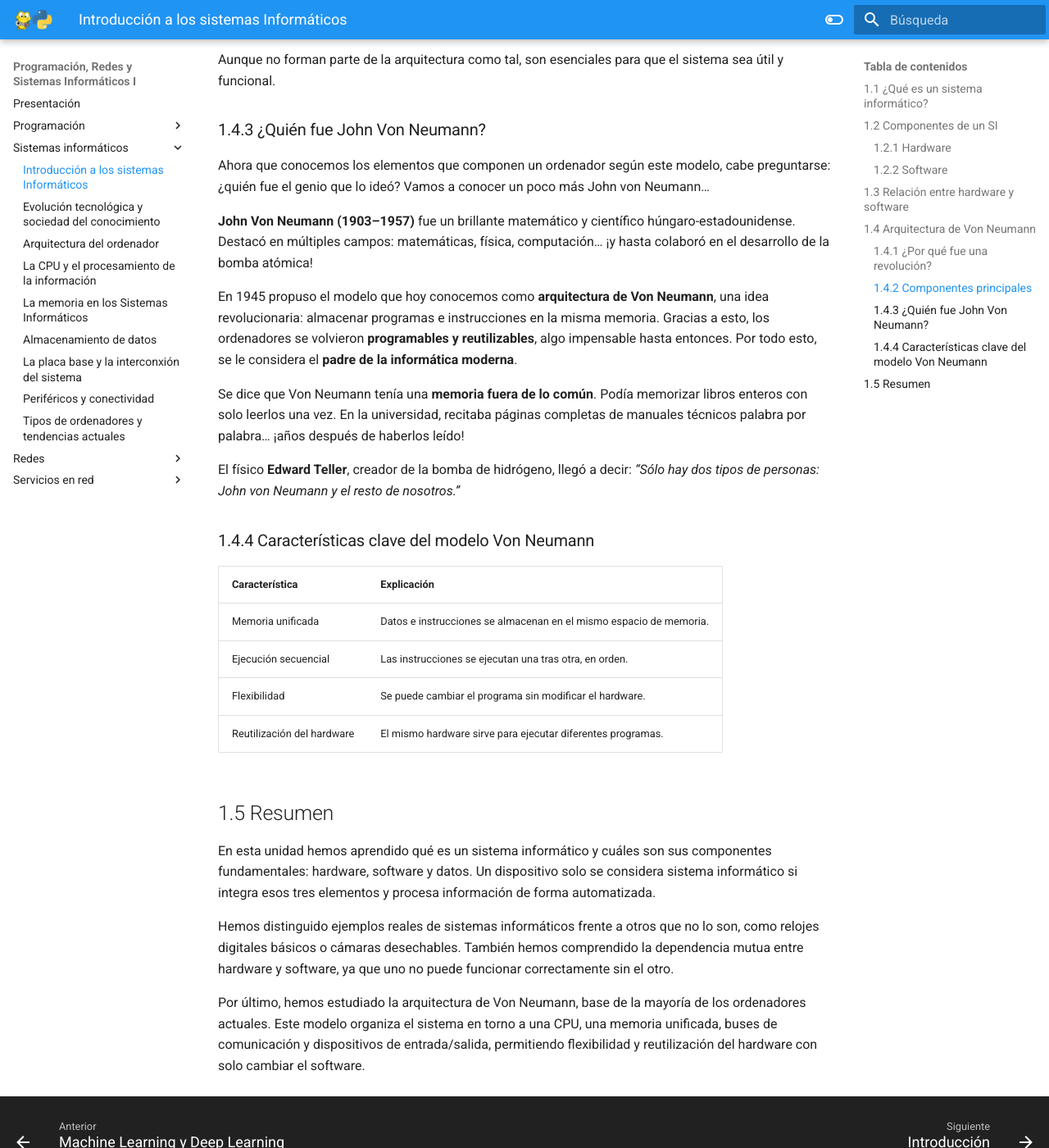
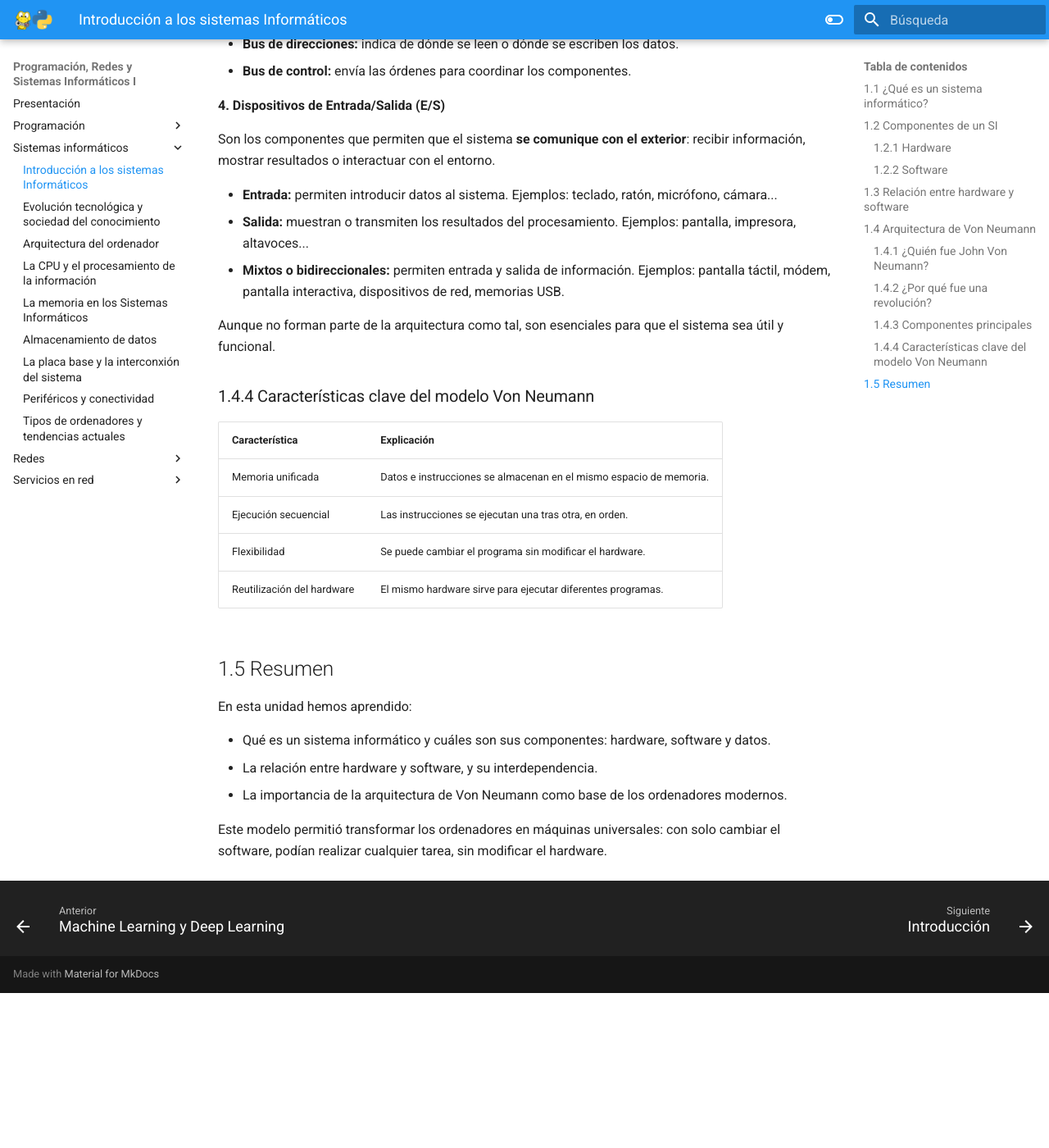
Before and after one commit to maycalle/1bach, an MkDocs documentation site: the page built from docs/sistemas_01.md, in a window 1280 px wide and 1400 px high, scrolled down 4174 px. Shown: the whole window at 82% size. Built offline with MkDocs 1.6.1 and Material for MkDocs 9.7.7, drawn with Linux system fonts in a browser that asks for light colours; after the commit the page ends 5385 px from its top, so only the background shows below that; some of the changed text lies outside the part shown.

Commit message:
intro a los SI

```diff
--- a/docs/sistemas_01.md
+++ b/docs/sistemas_01.md
@@ -34,10 +34,7 @@
 - **Unidad central de procesamiento (CPU):** ejecuta instrucciones.
 - **Memoria:** almacena datos temporalmente (RAM, caché).
 - **Almacenamiento secundario:** guarda información de forma persistente (discos duros, SSD, unidades USB).
-- **Periféricos:**
-    - **Entrada:** teclado, ratón, escáner.
-    - **Salida:** pantalla, impresora.
-    - **Mixtos:** pantalla táctil, webcam, unidades de almacenamiento externas.
+- **Periféricos:** son dispositivos que permiten la comunicación con el usuario.
 
 ### 1.2.2 Software
 
@@ -120,18 +127,6 @@
 
 Aunque no forman parte de la arquitectura como tal, son esenciales para que el sistema sea útil y funcional.
 
-### 1.4.3 ¿Quién fue John Von Neumann?
-
-Ahora que conocemos los elementos que componen un ordenador según este modelo, cabe preguntarse: ¿quién fue el genio que lo ideó? Vamos a conocer un poco más John von Neumann…
-
-**John Von Neumann (1903–1957)** fue un brillante matemático y científico húngaro-estadounidense. Destacó en múltiples campos: matemáticas, física, computación… ¡y hasta colaboró en el desarrollo de la bomba atómica!
-
-En 1945 propuso el modelo que hoy conocemos como **arquitectura de Von Neumann**, una idea revolucionaria: almacenar programas e instrucciones en la misma memoria. Gracias a esto, los ordenadores se volvieron **programables y reutilizables**, algo impensable hasta entonces. Por todo esto, se le considera el **padre de la informática moderna**.
-
-Se dice que Von Neumann tenía una **memoria fuera de lo común**. Podía memorizar libros enteros con solo leerlos una vez. En la universidad, recitaba páginas completas de manuales técnicos palabra por palabra… ¡años después de haberlos leído!
-
-El físico **Edward Teller**, creador de la bomba de hidrógeno, llegó a decir: *“Sólo hay dos tipos de personas: John von Neumann y el resto de nosotros.”*
-
 ### 1.4.4 Características clave del modelo Von Neumann
 
 | Característica             | Explicación                                                                 |
@@ -143,8 +138,10 @@
 
 ## 1.5 Resumen
 
-En esta unidad hemos aprendido qué es un sistema informático y cuáles son sus componentes fundamentales: hardware, software y datos. Un dispositivo solo se considera sistema informático si integra esos tres elementos y procesa información de forma automatizada.
+En esta unidad hemos aprendido:
 
-Hemos distinguido ejemplos reales de sistemas informáticos frente a otros que no lo son, como relojes digitales básicos o cámaras desechables. También hemos comprendido la dependencia mutua entre hardware y software, ya que uno no puede funcionar correctamente sin el otro.
+- Qué es un sistema informático y cuáles son sus componentes: hardware, software y datos.
+- La relación entre hardware y software, y su interdependencia.
+- La importancia de la arquitectura de Von Neumann como base de los ordenadores modernos.
 
-Por último, hemos estudiado la arquitectura de Von Neumann, base de la mayoría de los ordenadores actuales. Este modelo organiza el sistema en torno a una CPU, una memoria unificada, buses de comunicación y dispositivos de entrada/salida, permitiendo flexibilidad y reutilización del hardware con solo cambiar el software.
+Este modelo permitió transformar los ordenadores en máquinas universales: con solo cambiar el software, podían realizar cualquier tarea, sin modificar el hardware.
```
Also changed, not shown: other parts of docs/sistemas_01.md (+12 -2 lines).
